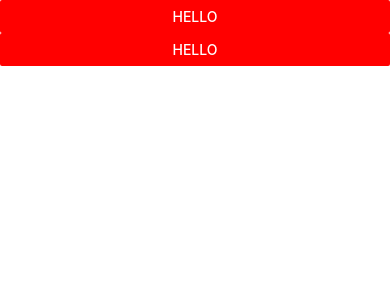
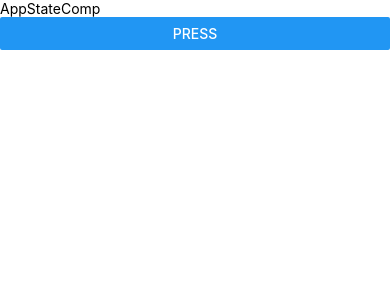
Before and after one commit to adityakshk499/nativeplatform, a React Native app: screen / in a window 390 px wide. Shown: the top 300 px of the page. Built offline with nearby package versions, Linux system fonts and the light colour scheme.

Commit message:
Completed useRef and appstate

```diff
--- a/App.jsx
+++ b/App.jsx
@@ -8,6 +8,7 @@ import {
   TouchableHighlight,
   Touchable,
   TouchableNativeFeedback,
+  AppState,
 } from 'react-native';
 import React, {useState} from 'react';
 import Comp1 from './components/Comp1';
@@ -18,6 +19,7 @@ import UseEffectComp from './components/UseEffectComp';
 import Loader from './components/Loader';
 import Switchandcompunmount from './components/Switchandcompunmount';
 import AlertsComp from './components/AlertsComp';
+import AppStateComp from './components/AppStateComp';
 const App = () => {
   const [count, setCount] = useState(0);
   const [show, setShow] = useState(true);
@@ -27,7 +29,8 @@ const App = () => {
       {/* <Map /> */}
       {/* <Switchandcompunmount show={show} setShow={setShow} /> */}
       {/* {show && <UseEffectComp />} */}
-      <AlertsComp />
+      {/* <AlertsComp /> */}
+      <AppStateComp />
     </View>
   );
 };
--- /dev/null
+++ b/components/AppStateComp.js
@@ -0,0 +1,36 @@
+import {AppState, Button, StyleSheet, Text, View} from 'react-native';
+import React, {useState, useEffect} from 'react';
+import {useRef} from 'react';
+
+const AppStateComp = () => {
+  const [appStateVisible, setAppStateVisible] = useState(AppState.currentState);
+  const a = 0;
+  const b = useRef(0);
+  useEffect(() => {
+    AppState.addEventListener('change', nextAppState => {
+      if (nextAppState === 'background') {
+        console.log('App is background');
+      } else {
+        console.log('app is active');
+      }
+    });
+  }, []);
+  return (
+    <View>
+      <Text>AppStateComp</Text>
+      <Button
+        title="press"
+        onPress={() => {
+          a + 1;
+          b.current = b.current + 1;
+          console.log(a);
+          console.log(b.current);
+        }}
+      />
+    </View>
+  );
+};
+
+export default AppStateComp;
+
+const styles = StyleSheet.create({});
```
